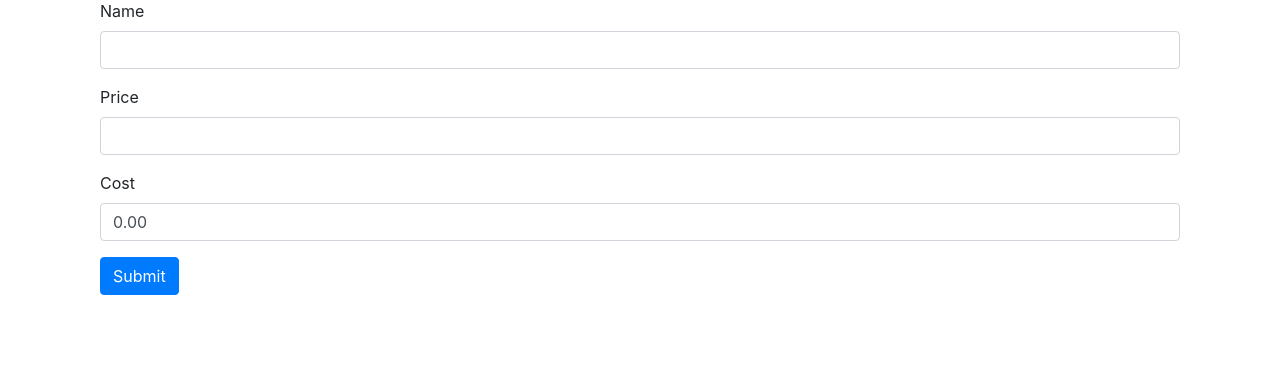
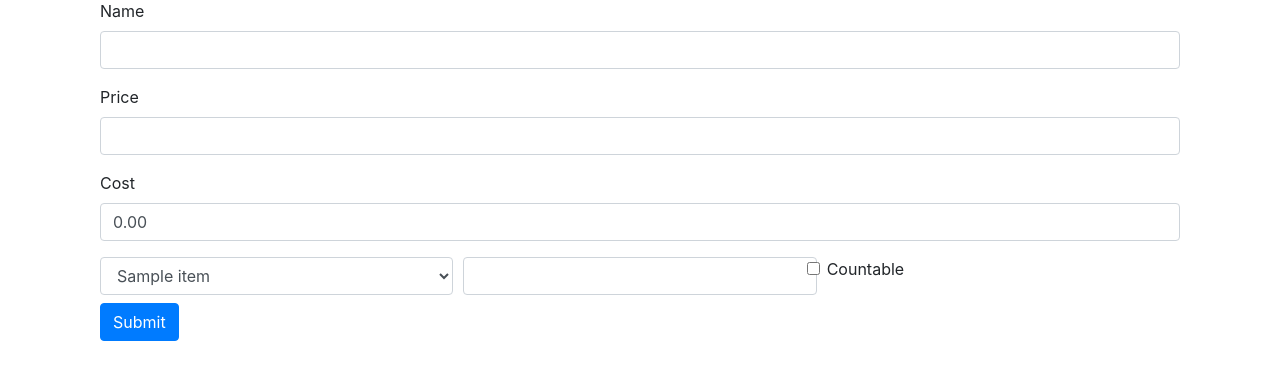
Before and after one commit to 0xCarti/InvoiceManager, a Flask app: page /products/create in a window 1280 px wide. Shown: the part 175-555 px from the top of the page. Run offline with Flask 3, Linux system fonts and the light colour scheme; a user stored in the database is signed in; tables that the repository leaves empty hold one stand-in row (values such as "Sample post"); parts of the project's set-up code (start-up, migrations or seed data) failed here and were passed over; some libraries are stand-ins or nearby versions.

Commit message:
Add recipe selection to product forms

```diff
--- a/app/forms.py
+++ b/app/forms.py
@@ -162,6 +162,16 @@ class ProductRecipeForm(FlaskForm):
             item_form.item.choices = [(i.id, i.name) for i in Item.query.all()]
 
 
+class ProductWithRecipeForm(ProductForm):
+    """Form used on product create/edit pages to also manage recipe items."""
+    items = FieldList(FormField(RecipeItemForm), min_entries=1)
+
+    def __init__(self, *args, **kwargs):
+        super(ProductWithRecipeForm, self).__init__(*args, **kwargs)
+        for item_form in self.items:
+            item_form.item.choices = [(i.id, i.name) for i in Item.query.all()]
+
+
 class InvoiceForm(FlaskForm):
     customer = SelectField('Customer', coerce=float, validators=[DataRequired()])
     products = HiddenField('Products JSON')
--- a/app/routes/routes.py
+++ b/app/routes/routes.py
@@ -13,6 +13,7 @@ from app.forms import (
     DateRangeForm,
     CustomerForm,
     ProductForm,
+    ProductWithRecipeForm,
     ProductRecipeForm,
     InvoiceForm,
     SignupForm,
@@ -604,7 +605,7 @@ def view_products():
 @product.route('/products/create', methods=['GET', 'POST'])
 @login_required
 def create_product():
-    form = ProductForm()
+    form = ProductWithRecipeForm()
     if form.validate_on_submit():
         product = Product(
             name=form.name.data,
@@ -612,6 +613,21 @@ def create_product():
             cost=form.cost.data  # 👈 Save cost
         )
         db.session.add(product)
+        db.session.commit()
+
+        for item_form in form.items:
+            item_id = item_form.item.data
+            quantity = item_form.quantity.data
+            countable = item_form.countable.data
+            if item_id and quantity is not None:
+                db.session.add(
+                    ProductRecipeItem(
+                        product_id=product.id,
+                        item_id=item_id,
+                        quantity=quantity,
+                        countable=countable,
+                    )
+                )
         db.session.commit()
         log_activity(f'Created product {product.name}')
         flash('Product created successfully!', 'success')
@@ -625,11 +641,26 @@ def edit_product(product_id):
     product = db.session.get(Product, product_id)
     if product is None:
         abort(404)
-    form = ProductForm()
+    form = ProductWithRecipeForm()
     if form.validate_on_submit():
         product.name = form.name.data
         product.price = form.price.data
         product.cost = form.cost.data or 0.0  # 👈 Update cost
+
+        ProductRecipeItem.query.filter_by(product_id=product.id).delete()
+        for item_form in form.items:
+            item_id = item_form.item.data
+            quantity = item_form.quantity.data
+            countable = item_form.countable.data
+            if item_id and quantity is not None:
+                db.session.add(
+                    ProductRecipeItem(
+                        product_id=product.id,
+                        item_id=item_id,
+                        quantity=quantity,
+                        countable=countable,
+                    )
+                )
         db.session.commit()
         log_activity(f'Edited product {product.id}')
         flash('Product updated successfully!', 'success')
@@ -638,6 +669,13 @@ def edit_product(product_id):
         form.name.data = product.name
         form.price.data = product.price
         form.cost.data = product.cost or 0.0  # 👈 Pre-fill cost
+        form.items.min_entries = max(1, len(product.recipe_items))
+        for i, recipe_item in enumerate(product.recipe_items):
+            if len(form.items) <= i:
+                form.items.append_entry()
+            form.items[i].item.data = recipe_item.item_id
+            form.items[i].quantity.data = recipe_item.quantity
+            form.items[i].countable.data = recipe_item.countable
     else:
         print(form.errors)
         print(form.cost.data)
--- a/app/templates/create_product.html
+++ b/app/templates/create_product.html
@@ -38,6 +38,19 @@
             {% endif %}
         </div>
 
+        <div id="item-list">
+            {% for item in form.items %}
+            <div class="form-row mb-2">
+                <div class="col">{{ item.item(class="form-control") }}</div>
+                <div class="col">{{ item.quantity(class="form-control") }}</div>
+                <div class="col form-check">
+                    {{ item.countable(class="form-check-input") }}
+                    {{ item.countable.label(class="form-check-label") }}
+                </div>
+            </div>
+            {% endfor %}
+        </div>
+
         <button type="submit" class="btn btn-primary">Submit</button>
     </form>
 </div>
```
Also changed, not shown: app/templates/edit_product.html (+13 -0 lines), tests/test_product_crud_with_recipe.py (added, +73 -0 lines).
